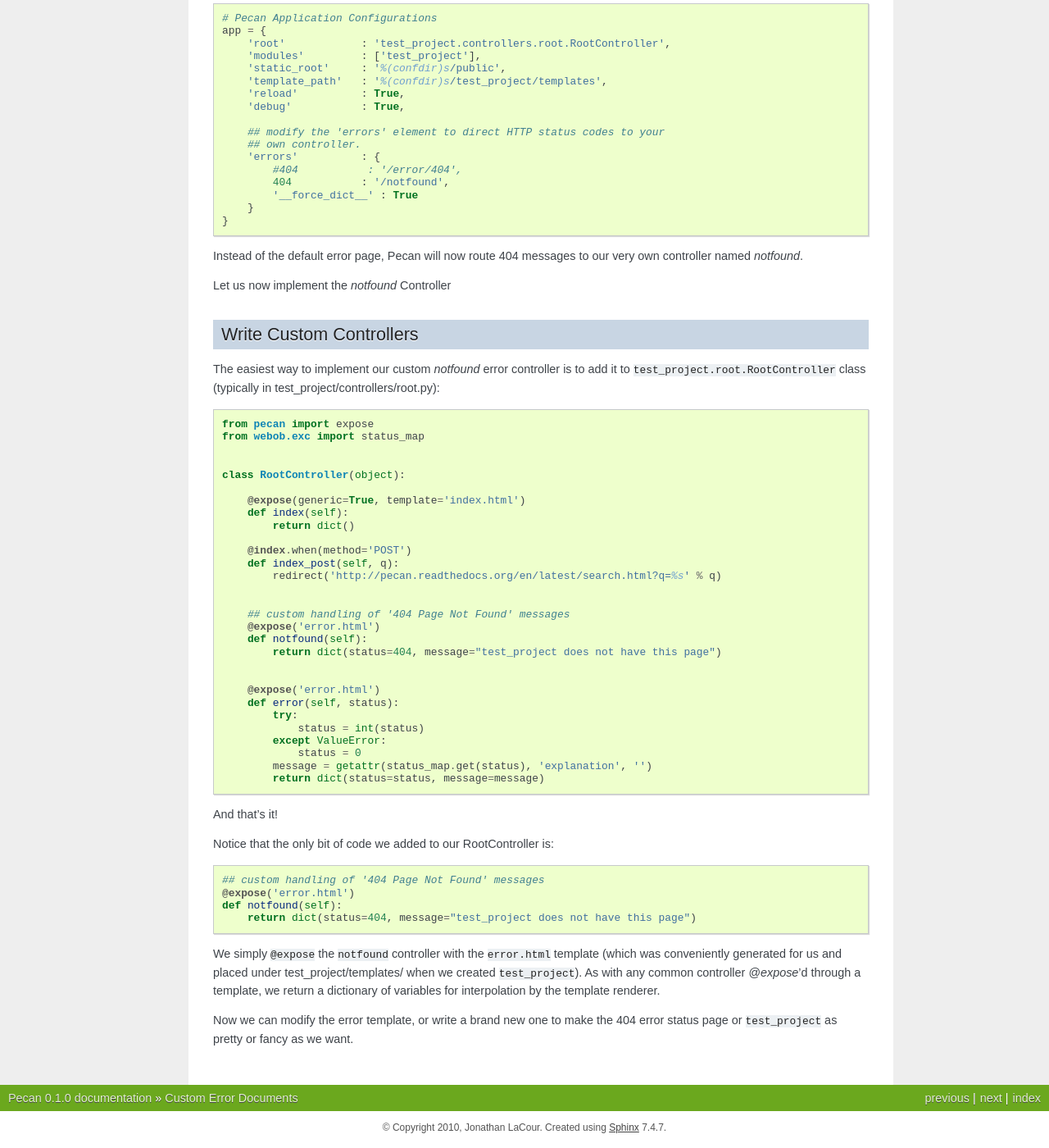
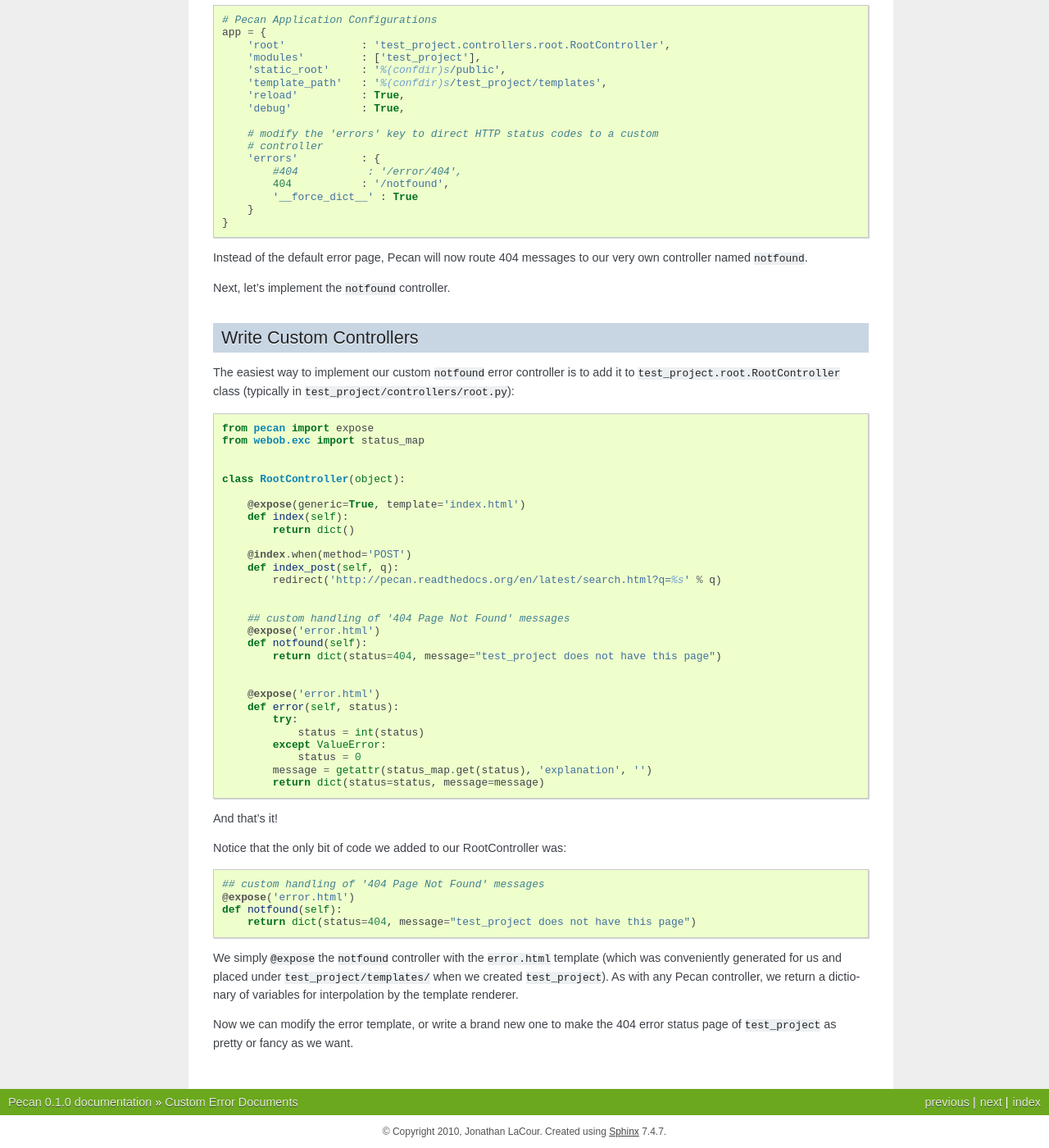
Before and after one commit to stackforge/pecan, a Sphinx documentation site: the page built from docs/source/errors.rst, in a window 1280 px wide and 1400 px high, scrolled down 597 px. Shown: the whole window at 82% size. Built offline with Sphinx 7.4.7, drawn with Linux system fonts in a browser that asks for light colours; some of the changed text lies outside the part shown.

Commit message:
Error doc tweak.

```diff
--- a/docs/source/errors.rst
+++ b/docs/source/errors.rst
@@ -43,8 +43,8 @@ First, we tweak test_project/config.py::
         'reload'          : True,
         'debug'           : True,
 
-        ## modify the 'errors' element to direct HTTP status codes to your
-        ## own controller.
+        # modify the 'errors' key to direct HTTP status codes to a custom
+        # controller
         'errors'          : {
             #404           : '/error/404',
             404           : '/notfound',
@@ -53,17 +53,17 @@ First, we tweak test_project/config.py::
     }
 
 Instead of the default error page, Pecan will now route 404 messages to our
-very own controller named *notfound*.
+very own controller named ``notfound``.
 
-Let us now implement the *notfound* Controller
+Next, let's implement the ``notfound`` controller.
 
 .. _controllers:
 
 Write Custom Controllers
 ------------------------
-The easiest way to implement our custom *notfound* error controller is to
+The easiest way to implement our custom ``notfound`` error controller is to
 add it to ``test_project.root.RootController`` class
-(typically in test_project/controllers/root.py)::
+(typically in ``test_project/controllers/root.py``)::
 
     from pecan import expose
     from webob.exc import status_map
@@ -98,7 +98,7 @@ add it to ``test_project.root.RootController`` class
 
 And that's it!
 
-Notice that the only bit of code we added to our RootController is::
+Notice that the only bit of code we added to our RootController was::
 
         ## custom handling of '404 Page Not Found' messages
         @expose('error.html')
@@ -107,9 +107,9 @@ Notice that the only bit of code we added to our RootController is::
 
 We simply ``@expose`` the ``notfound`` controller with the ``error.html``
 template (which was conveniently generated for us and placed under
-test_project/templates/ when we created ``test_project``).  As with any common
-controller *@expose*'d through a template, we return a dictionary of variables
-for interpolation by the template renderer.
+``test_project/templates/`` when we created ``test_project``).  As with any
+Pecan controller, we return a dictionary of variables for interpolation by the
+template renderer.
 
 Now we can modify the error template, or write a brand new one to make the 404
-error status page or ``test_project`` as pretty or fancy as we want.
+error status page of ``test_project`` as pretty or fancy as we want.
```
Also changed, not shown: other parts of docs/source/errors.rst (+7 -7 lines).
